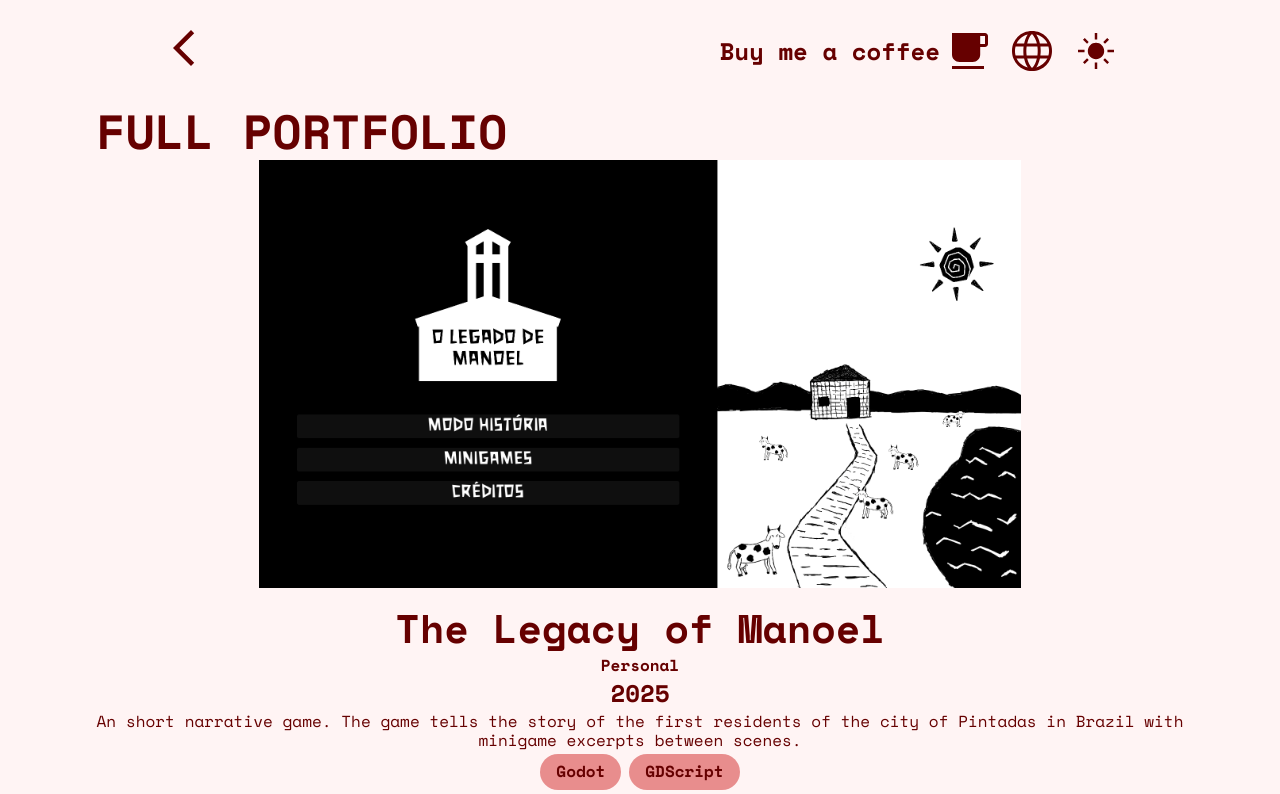
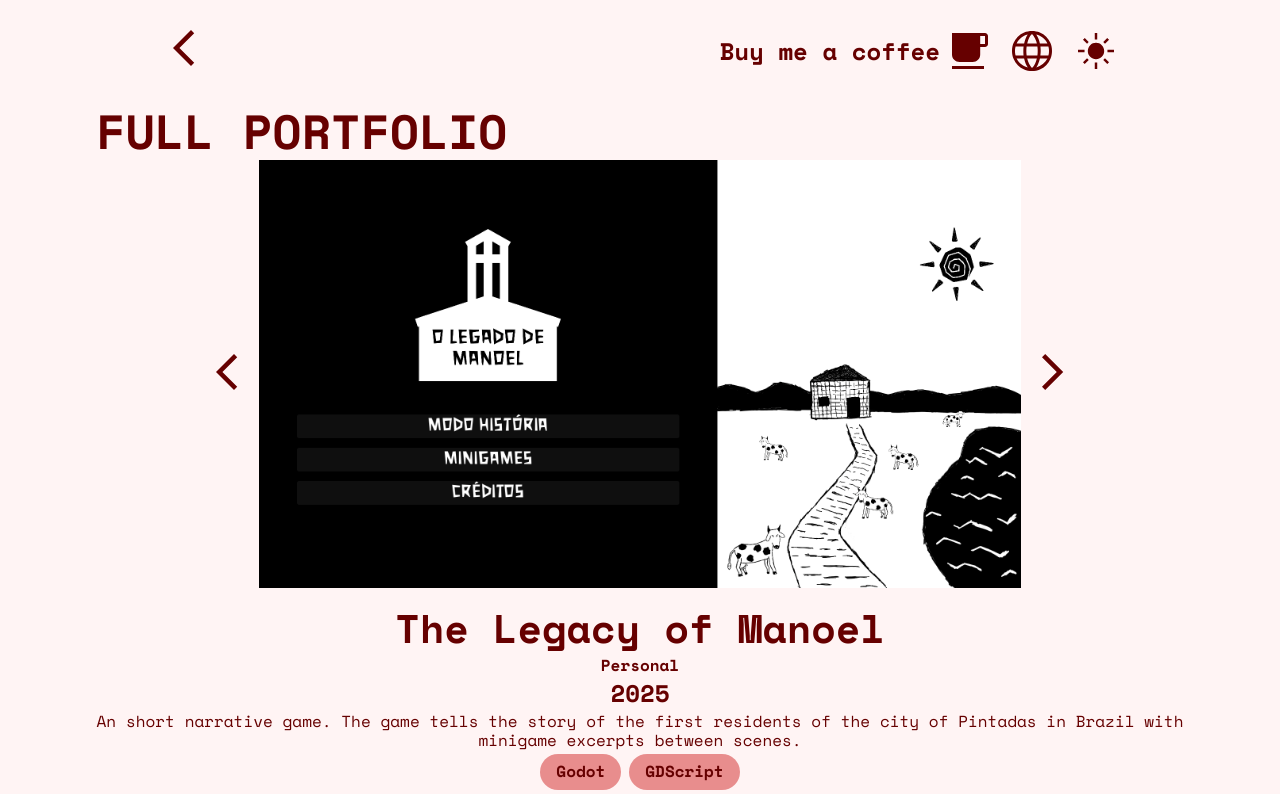
Before and after one commit to LaercioSR/portfolio-v2, a Next.js app: page /projects in a window 1280 px wide. Shown: the top 794 px of the page. Built offline with nearby package versions, Linux system fonts and the light colour scheme.

Commit message:
feat: create carousel in projects

```diff
--- a/src/app/data/projects.ts
+++ b/src/app/data/projects.ts
@@ -21,7 +21,7 @@ export const projects: Project[] = [
     link: "https://laerciorios.itch.io/o-legado-de-manoel",
     images: [
       "homeScreen.png",
-      "bucketCow.png",
+      "cowMinigame.png",
       "scene1.png",
       "bucketMinigame.png",
     ],
--- a/src/app/projects/page.module.css
+++ b/src/app/projects/page.module.css
@@ -33,6 +33,35 @@
   border-bottom: 0.125rem solid var(--primary);
 }
 
+.projects-list-item-imageContainer {
+  width: 100%;
+  display: flex;
+  justify-content: center;
+  align-items: center;
+}
+
+.projects-list-item-imageContainer-btn {
+  cursor: pointer;
+  width: 4rem;
+  height: 4rem;
+  background: transparent;
+  border: none;
+}
+
+.projects-list-item-imageContainer-btn svg {
+  width: 3rem;
+  height: 3rem;
+}
+
+.projects-list-item-imageContainer-btn svg path {
+  fill: var(--primary);
+  transition: var(--transition);
+}
+
+.projects-list-item-imageContainer-btn svg:hover path {
+  fill: var(--secondary);
+}
+
 .projects-list-item img {
   width: 70%;
   height: auto;
@@ -52,16 +81,16 @@
   width: 100%;
 }
 
-.projects-list-item svg {
+.projects-list-item-link svg {
   width: 2rem;
 }
 
-.projects-list-item svg path {
+.projects-list-item-link svg path {
   fill: var(--primary);
   transition: var(--transition);
 }
 
-.projects-list-item svg:hover path {
+.projects-list-item-link svg:hover path {
   fill: var(--secondary);
 }
 
--- a/src/app/projects/page.tsx
+++ b/src/app/projects/page.tsx
@@ -1,8 +1,11 @@
 "use client";
 import "../i18n";
 import Image from "next/image";
+import { useState } from "react";
 import { useTranslation } from "react-i18next";
 
+import ArrowLeft from "../assets/icons/arrow-left.svg";
+import ArrowRight from "../assets/icons/arrow-right.svg";
 import GithubIcon from "../assets/icons/github-logo.svg";
 import LinkIcon from "../assets/icons/link.svg";
 import Footer from "../components/Footer";
@@ -13,6 +16,34 @@ import styles from "./page.module.css";
 
 export default function Projects() {
   const { t } = useTranslation();
+  const [imageCurrent, setImageCurrent] = useState<Map<string, number>>(
+    new Map(
+      projects
+        .filter((project) => project.images.length > 0)
+        .map((project) => [project.title, 0] as [string, number]),
+    ),
+  );
+
+  function handleImageLoad(key: string, isIncrement: boolean) {
+    const totalImages =
+      projects.find((project) => project.title === key)?.images.length || 0;
+    setImageCurrent((prev) => {
+      const currentIndex = prev.get(key) || 0;
+      let newIndex = currentIndex;
+      if (isIncrement) {
+        newIndex += 1;
+        if (newIndex >= totalImages) {
+          newIndex = 0;
+        }
+      } else {
+        newIndex -= 1;
+        if (newIndex < 0) {
+          newIndex = totalImages - 1;
+        }
+      }
+      return new Map(prev).set(key, newIndex);
+    });
+  }
 
   return (
     <main className={styles.projects}>
@@ -22,13 +53,35 @@ export default function Projects() {
         <ul className={styles["projects-list"]}>
           {projects.map((project) => (
             <li key={project.title} className={styles["projects-list-item"]}>
-              {project.images.length > 0 && (
-                <Image
-                  src={`/images/projects/${project.title}/${project.images[0]}`}
-                  alt={project.title}
-                  width={800}
-                  height={400}
-                />
+              {imageCurrent.has(project.title) && (
+                <div className={styles["projects-list-item-imageContainer"]}>
+                  {project.images.length > 1 && (
+                    <button
+                      className={
+                        styles["projects-list-item-imageContainer-btn"]
+                      }
+                      onClick={() => handleImageLoad(project.title, false)}
+                    >
+                      <ArrowLeft />
+                    </button>
+                  )}
+                  <Image
+                    src={`/images/projects/${project.title}/${project.images[imageCurrent.get(project.title) || 0]}`}
+                    alt={project.title}
+                    width={800}
+                    height={400}
+                  />
+                  {project.images.length > 1 && (
+                    <button
+                      className={
+                        styles["projects-list-item-imageContainer-btn"]
+                      }
+                      onClick={() => handleImageLoad(project.title, true)}
+                    >
+                      <ArrowRight />
+                    </button>
+                  )}
+                </div>
               )}
               <div className={styles["projects-list-item-content"]}>
                 <Typography variant="h2">
@@ -50,7 +103,12 @@ export default function Projects() {
                 </ul>
                 <div>
                   {project.link && (
-                    <a href={project.link} target="_blank" rel="noreferrer">
+                    <a
+                      href={project.link}
+                      target="_blank"
+                      rel="noreferrer"
+                      className={styles["projects-list-item-link"]}
+                    >
                       <LinkIcon />
                     </a>
                   )}
@@ -59,6 +117,7 @@ export default function Projects() {
                       href={project.repository}
                       target="_blank"
                       rel="noreferrer"
+                      className={styles["projects-list-item-link"]}
                     >
                       <GithubIcon />
                     </a>
```
Also changed, not shown: src/app/assets/icons/arrow-right.svg (added).
